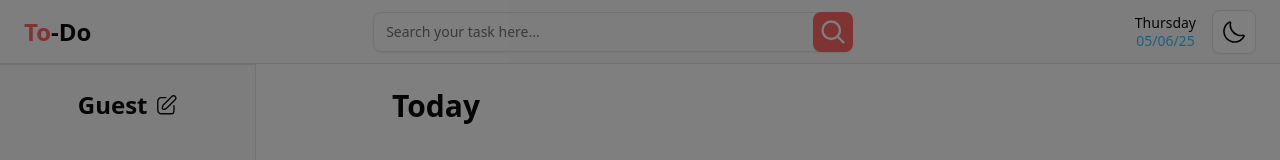
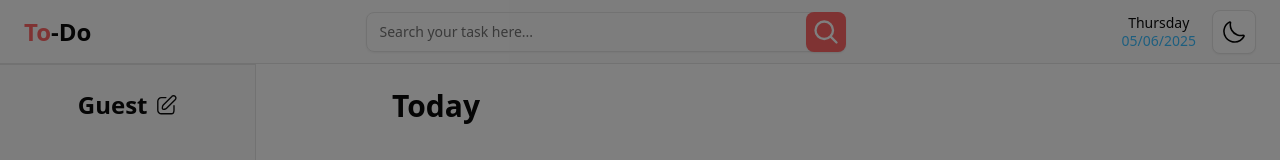
Before and after one commit to dhruv-d-simform/todo, a React (Vite) app: page / in a window 1280 px wide. Shown: the top 160 px of the page. Built offline with nearby package versions, Linux system fonts and the light colour scheme.

Commit message:
refractor: Use 'format' function to format date today's date in Header

```diff
--- a/src/components/Header.tsx
+++ b/src/components/Header.tsx
@@ -1,4 +1,5 @@
 import { Link } from 'react-router';
+import { format } from 'date-fns';
 import { useThemeContext } from '@/theme/ThemeContext';
 
 import { Button } from './ui/button';
@@ -49,9 +50,7 @@ export function Header({ searchInput, setSearchInput }: HeaderProps) {
                         })}
                     </span>
                     <span className="text-[#3ABEFF] text-[14px]/[14px]">
-                        {new Date().toLocaleString('en-in', {
-                            dateStyle: 'short',
-                        })}
+                        {format(new Date(), 'dd/MM/yyyy')}
                     </span>
                 </p>
 
```
